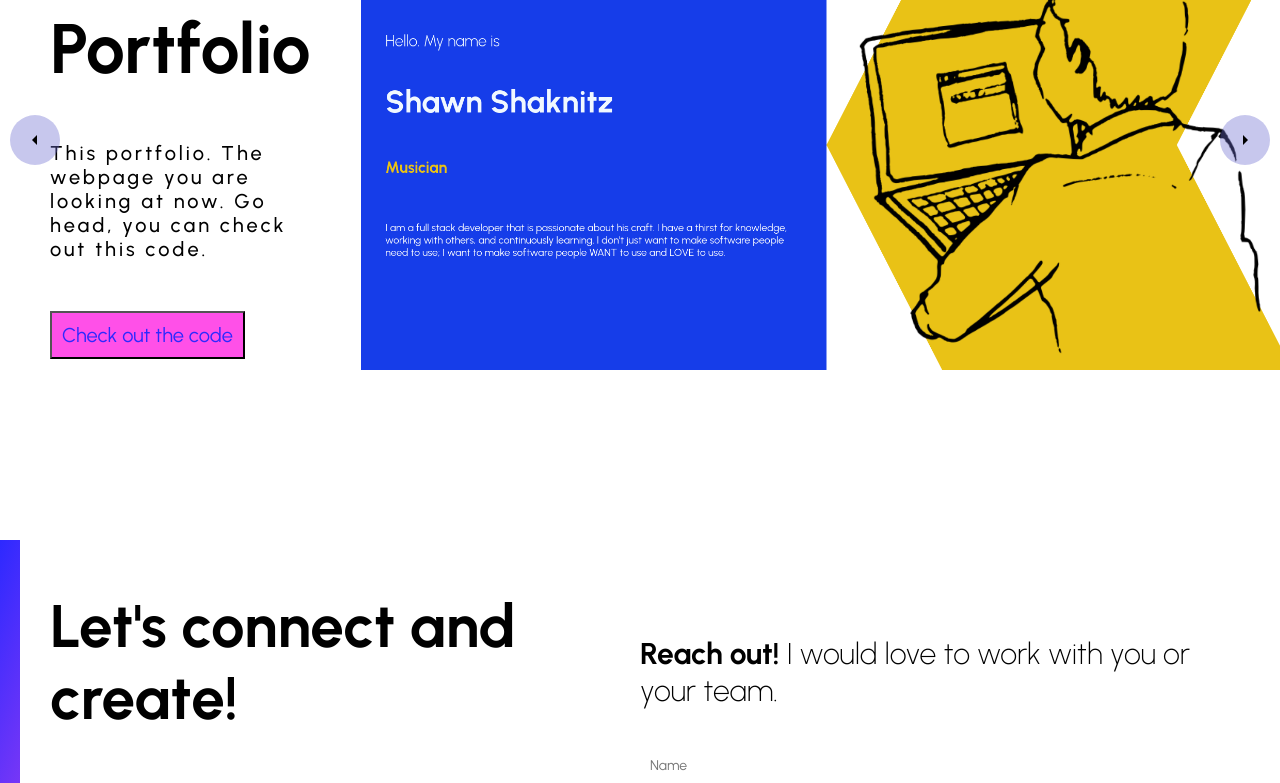
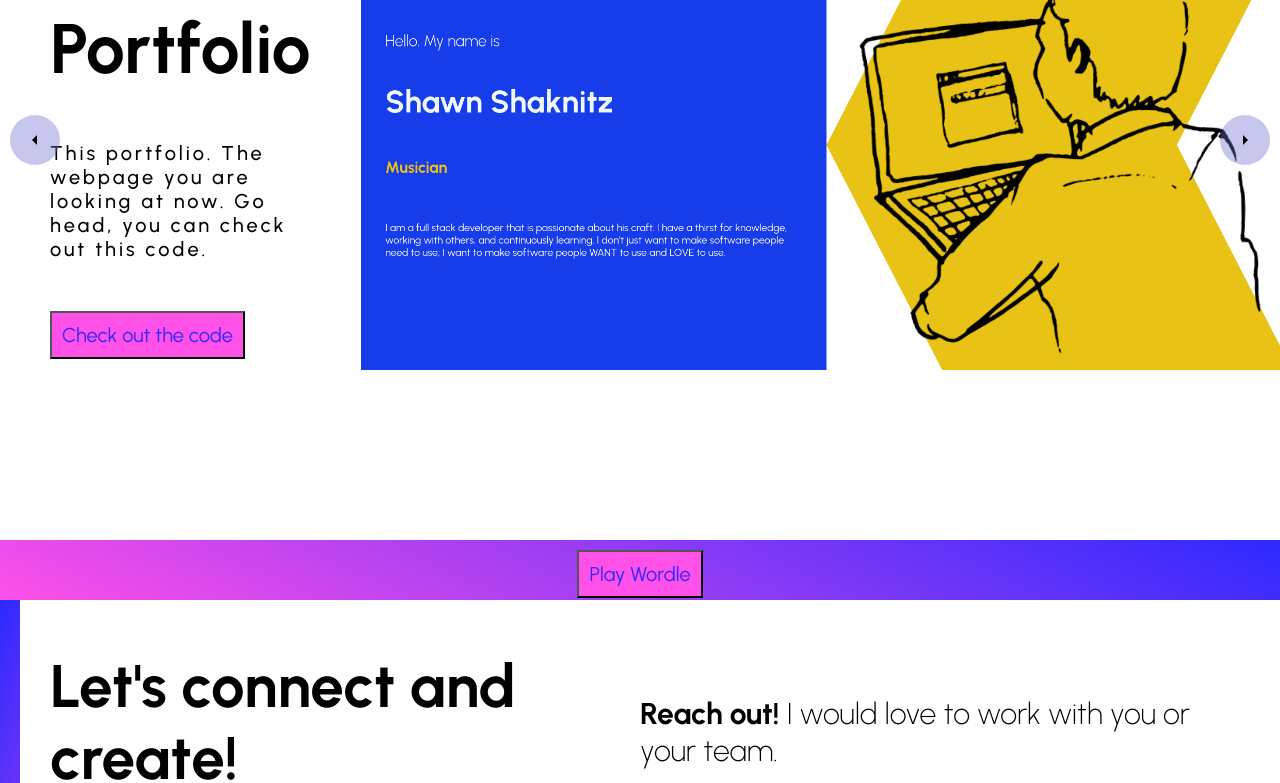
Before and after one commit to SShak/devprofile, a React (Create React App) app: page / in a window 1280 px wide. Shown: the part 1120-1903 px from the top of the page. Built offline with nearby package versions, Linux system fonts and the light colour scheme.

Commit message:
small changes

```diff
--- a/src/components/Slider.jsx
+++ b/src/components/Slider.jsx
@@ -100,6 +100,7 @@ const Description = styled.p`
 export const Slider = () => {
 
     const [slideIndex, setSlideIndex] = useState(0);
+
     const handleClick = (direction) => {
 
       if(direction==="left"){
@@ -107,7 +108,10 @@ export const Slider = () => {
       }  else {
           setSlideIndex(slideIndex < 4 ? slideIndex +1 : 0 )
       }
+
     };
+
+
 
   return (
     <Container>
@@ -124,6 +128,7 @@ export const Slider = () => {
                     <Button >Check out the code
                     </Button>
                     </a>
+
                 </InfoContainer>
                 <ImgContainer  ImgContainer>
                     <Image src={item.img} />
--- /dev/null
+++ b/src/components/Wordle.jsx
@@ -0,0 +1,48 @@
+import React from 'react'
+import styled from 'styled-components'
+import {mobile} from "../responsive"
+
+
+const Container = styled.div`
+  height: 60px;
+  background: linear-gradient(25deg, #ff50e8, #2d29ff);
+`
+const Wrapper = styled.div`
+  padding: 10px, 20px;
+  display: flex;
+  align-items: center;
+  justify-content:space-between;
+`
+const Center = styled.div`
+  flex:1;
+  text-align: center;
+  margin-top: 10px;
+
+`
+const Button = styled.button`
+    padding: 10px;
+    font-size: 20px;
+    background-color: #ff50e8;
+    cursor: pointer;
+    color: #2d29ff;
+`
+
+
+
+
+const Wordle = () => {
+  return (
+    <Container>
+      <Wrapper>
+        <Center>
+                <a href='https://6288fb9e161e1a1cb249d21b--dynamic-cendol-5953c1.netlify.app/' target="_blank" rel="noreferrer">
+                    <Button >Play Wordle
+                    </Button>
+                    </a>
+        </Center>
+      </Wrapper>
+    </Container>
+  )
+}
+
+export default Wordle
--- a/src/data.js
+++ b/src/data.js
@@ -12,21 +12,21 @@ export const sliderItems = [
     {
         id: 2,
         title: "Astral Store",
-        desc: "This project consists of a frontend design for an ecomerce store. The idea comes from a artist friend that was getting request to buy his work from Instagram messages. The design was based on his overall motif and aesthetic",
+        desc: "This project consists of a frontend design for an ecomerce store. The idea comes from an artist friend that was getting requests to buy his work from Instagram messages. The design was based on his overall motif and aesthetic",
         link: "https://github.com/SShak/astralstore",
         img: "publicimg/Astral Store.png"
     },
     {
         id: 3,
         title: "Astral Store Backend",
-        desc: "Basically, the backend server for the ecomerce store. Not to flashy, but more necessary.",
+        desc: "Basically, the backend server for the ecomerce store. Not flashy, but more necessary.",
         link: "https://github.com/SShak/astralback",
         img: "publicimg/MongoDB Cloud.png"
     },
     {
         id: 4,
         title: "Admin Panel",
-        desc: "I wanted to make a modular Admin Panel design that could be converted to many different projects. This is the panel for the shop owner to take care of the many tasks need from one application without ever having to touch the website itself.",
+        desc: "I wanted to make a modular Admin Panel design that could be converted to many different projects. This is the panel for the shop owner to take care of the many tasks neededS from one application without ever having to touch the website itself.",
         link: "https://github.com/SShak/admin",
         img: "publicimg/Overseer.png"
     },
--- a/src/pages/Home.jsx
+++ b/src/pages/Home.jsx
@@ -3,6 +3,7 @@ import Footer from '../components/Footer'
 import Intro from '../components/Intro'
 import Navbar from '../components/Navbar'
 import Slider from '../components/Slider'
+import Wordle from '../components/Wordle'
 
 export const Home = () => {
   return (
@@ -10,6 +11,7 @@ export const Home = () => {
         <Navbar/>
         <Intro/>
         <Slider/>
+        <Wordle />
         <Footer/>
     </div>
   )
```
